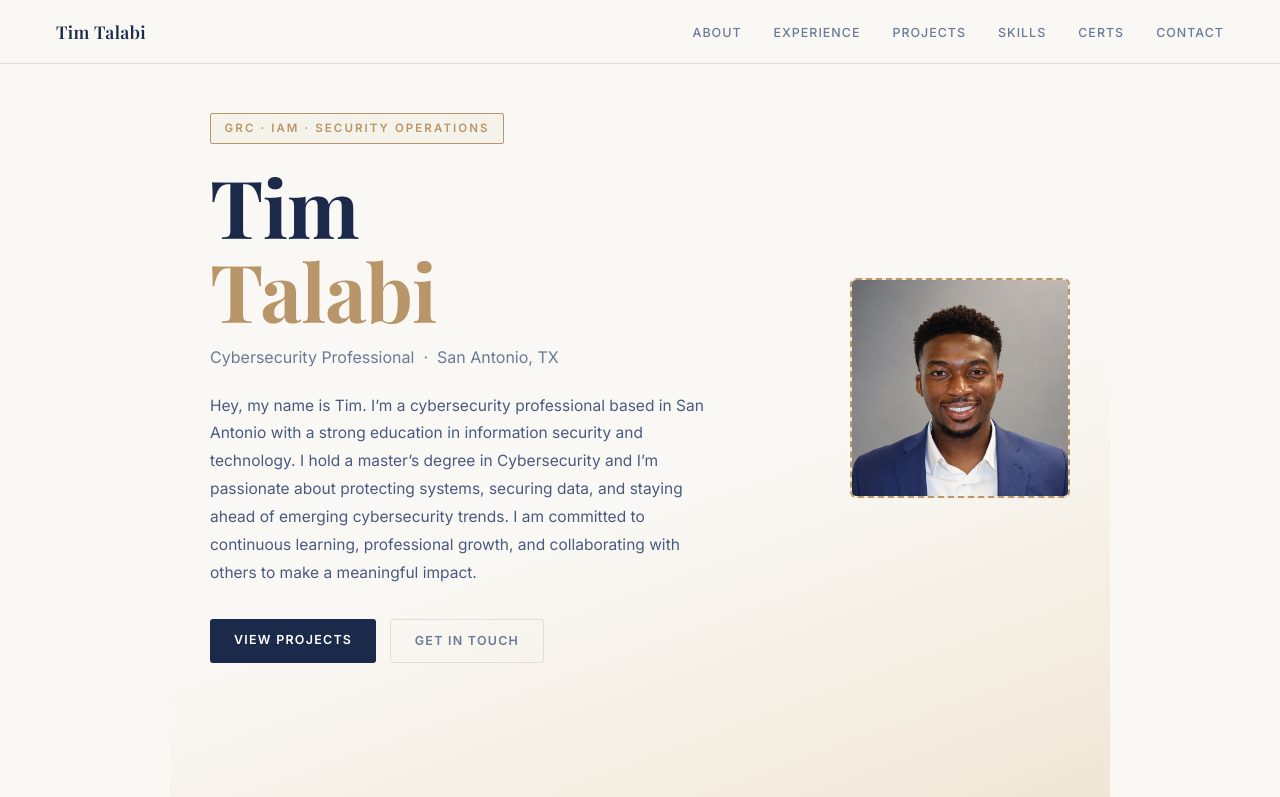
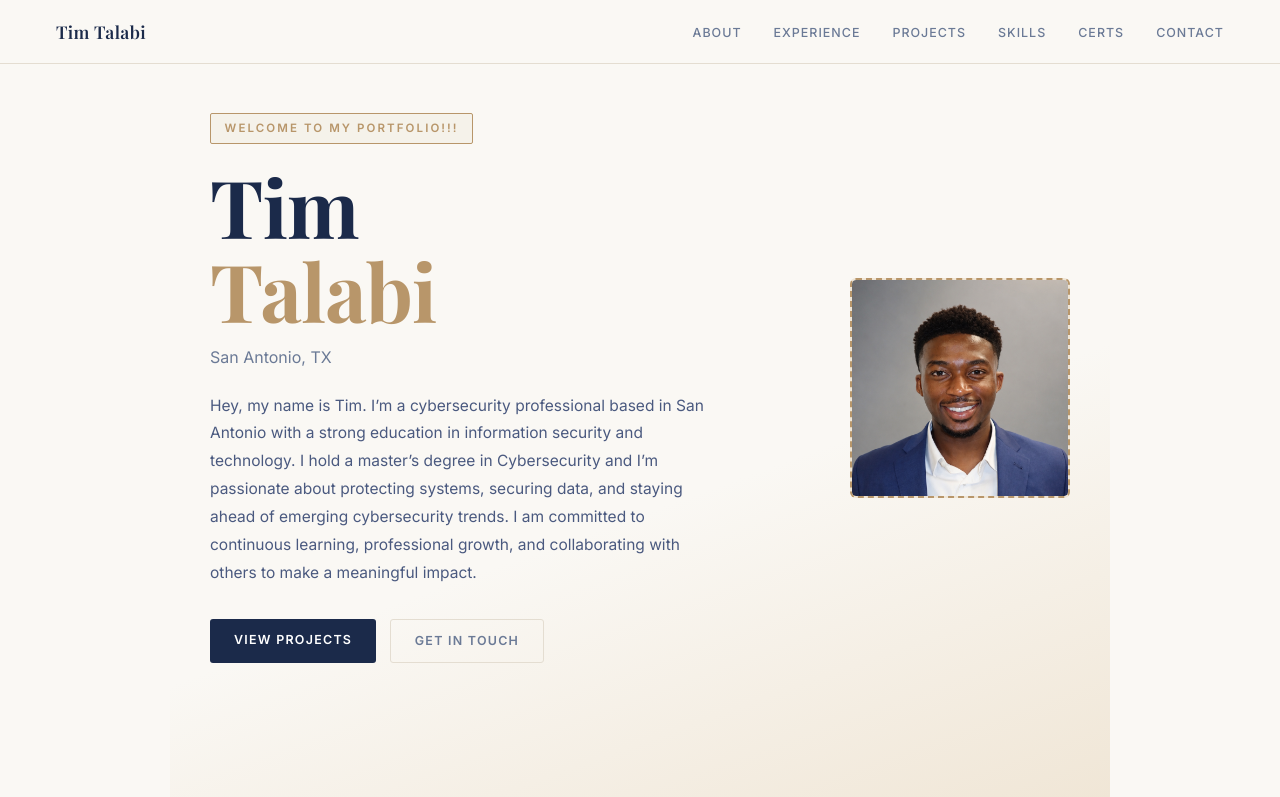
Before and after one commit to timtalabi/porfolio, a plain HTML site: page index.html in a window 1280 px wide. Shown: the top 797 px of the page. Drawn offline with nearby package versions, Linux system fonts and the light colour scheme.

Commit message:
Update index.html

```diff
--- a/index.html
+++ b/index.html
@@ -458,9 +458,9 @@
   <section id="hero">
     <div class="hero-inner">
       <div class="hero-text">
-        <span class="hero-tag">GRC · IAM · Security Operations</span>
+        <span class="hero-tag">Welcome to my Portfolio!!!</span>
         <h1 class="hero-name">Tim<br><span>Talabi</span></h1>
-        <p class="hero-title">Cybersecurity Professional &nbsp;·&nbsp; San Antonio, TX</p>
+        <p class="hero-title"> San Antonio, TX</p>
         <p class="hero-summary">
           Hey, my name is Tim. I’m a cybersecurity professional based in San Antonio with a strong education in information security and technology. I hold a master’s degree in Cybersecurity and I’m passionate about protecting systems, securing data, and staying ahead of emerging cybersecurity trends. I am committed to continuous learning, professional growth, and collaborating with others to make a meaningful impact.
         </p>
@@ -705,7 +705,7 @@
 
       <div class="cert-item">
         <div class="cert-dot progress"></div>
-        <div class="cert-name">CCNA — Cisco Certified Network Associate (ISACA)</div>
+        <div class="cert-name">CCNA — Cisco Certified Network Associate</div>
         <span class="cert-badge progress">In Progress</span>
       </div>
 
```
